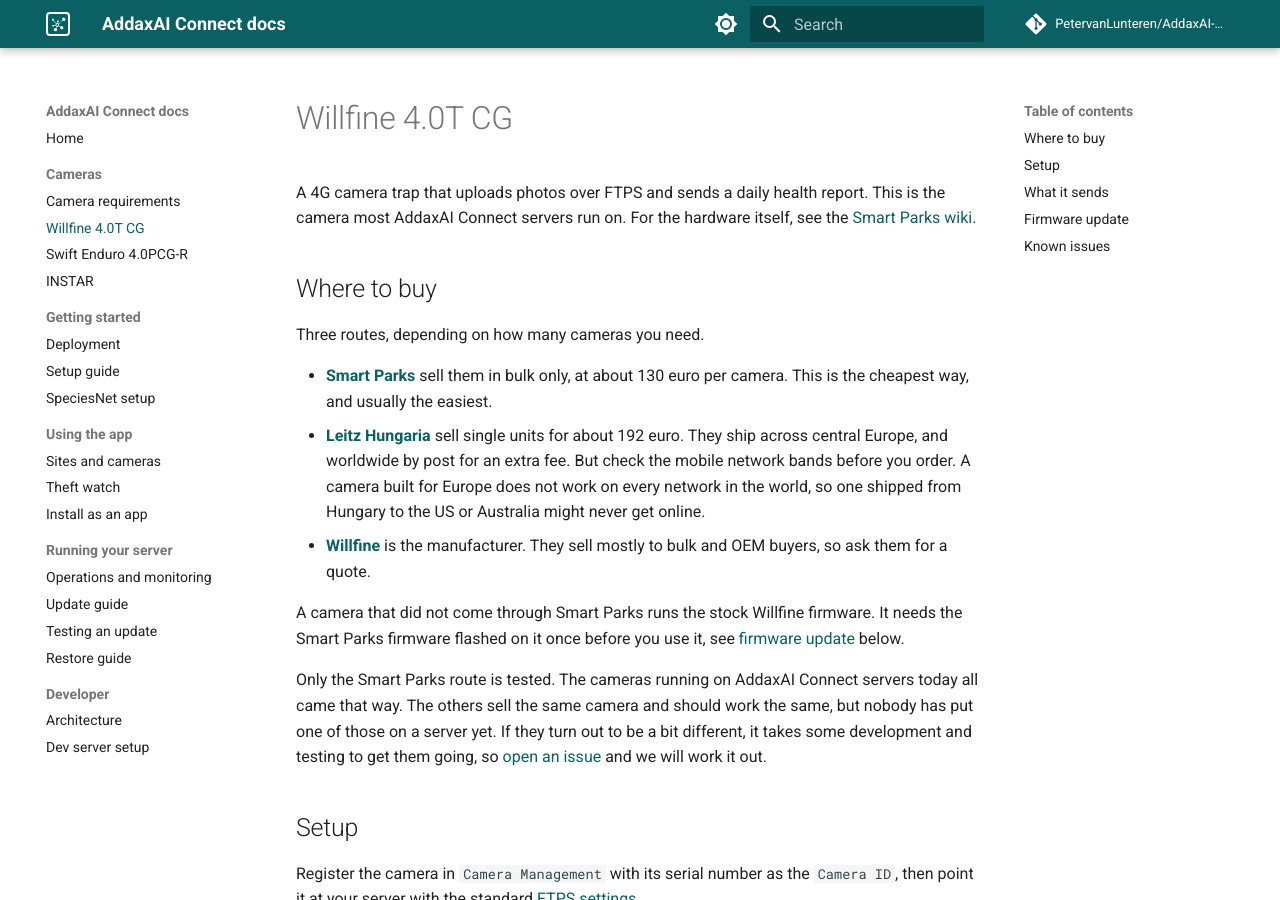
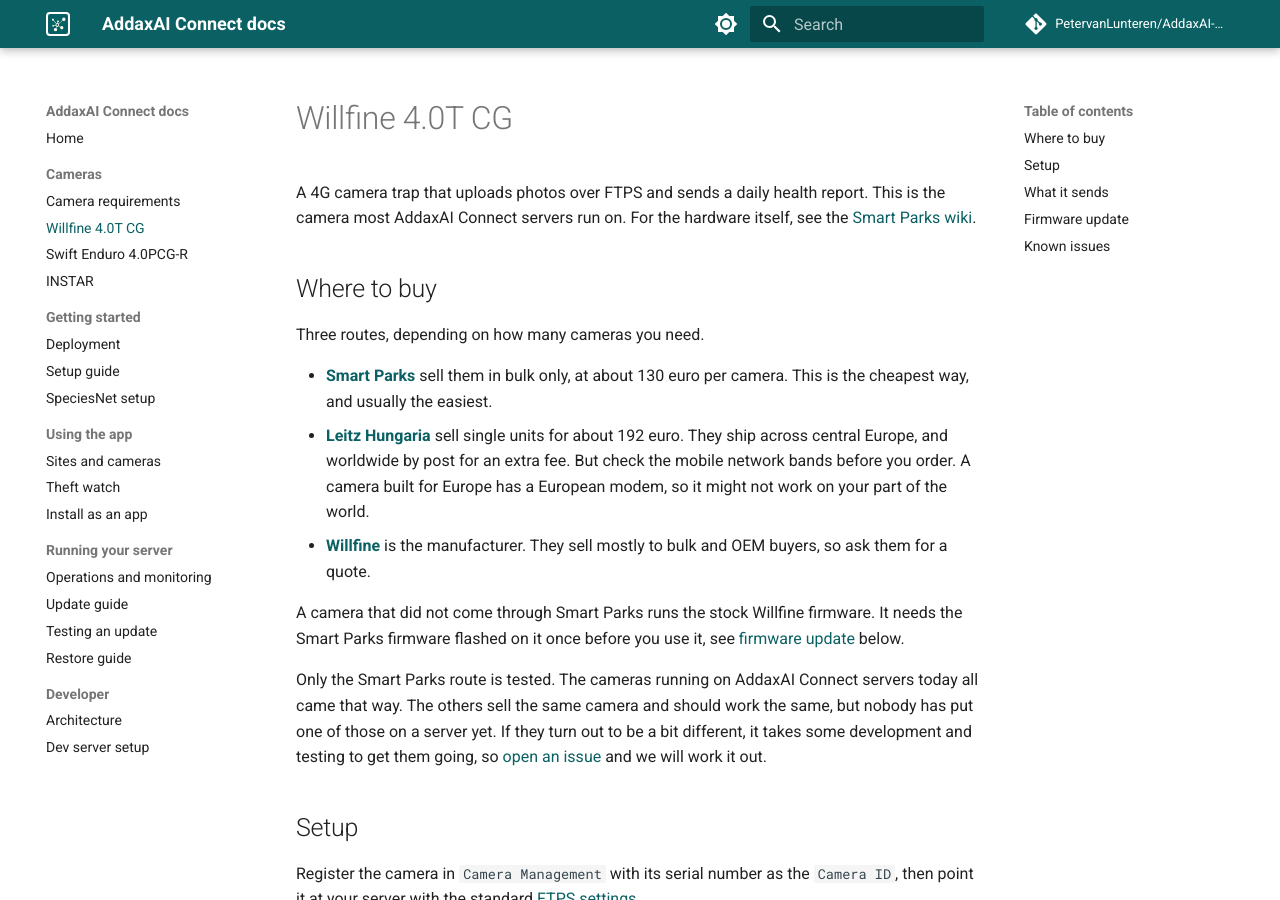
Before and after one commit to PetervanLunteren/AddaxAI-Connect, an MkDocs documentation site: the page built from docs/cameras/willfine-4-0t-cg.md, in a window 1280 px wide and 900 px high. Built offline with MkDocs 1.6.1 and Material for MkDocs 9.7.7, drawn with Linux system fonts in a browser that asks for light colours; comment, search, counter and statistics services are not loaded.

Commit message:
Update docs

```diff
--- a/docs/cameras/willfine-4-0t-cg.md
+++ b/docs/cameras/willfine-4-0t-cg.md
@@ -7,7 +7,7 @@
 Three routes, depending on how many cameras you need.
 
 - **[Smart Parks](https://www.smartparks.org)** sell them in bulk only, at about 130 euro per camera. This is the cheapest way, and usually the easiest.
-- **[Leitz Hungaria](https://www.leitz-hungaria.hu/en/Willfine-60-4-0-CG-4G-Trail-Camera)** sell single units for about 192 euro. They ship across central Europe, and worldwide by post for an extra fee. But check the mobile network bands before you order. A camera built for Europe does not work on every network in the world, so one shipped from Hungary to the US or Australia might never get online.
+- **[Leitz Hungaria](https://www.leitz-hungaria.hu/en/Willfine-60-4-0-CG-4G-Trail-Camera)** sell single units for about 192 euro. They ship across central Europe, and worldwide by post for an extra fee. But check the mobile network bands before you order. A camera built for Europe has a European modem, so it might not work on your part of the world.
 - **[Willfine](https://www.willfine.com/products/willfine-4-0-t-cg-trail-camera/)** is the manufacturer. They sell mostly to bulk and OEM buyers, so ask them for a quote.
 
 A camera that did not come through Smart Parks runs the stock Willfine firmware. It needs the Smart Parks firmware flashed on it once before you use it, see [firmware update](#firmware-update) below.
```
